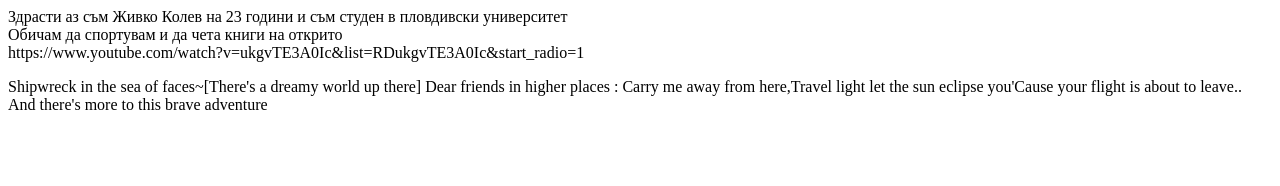
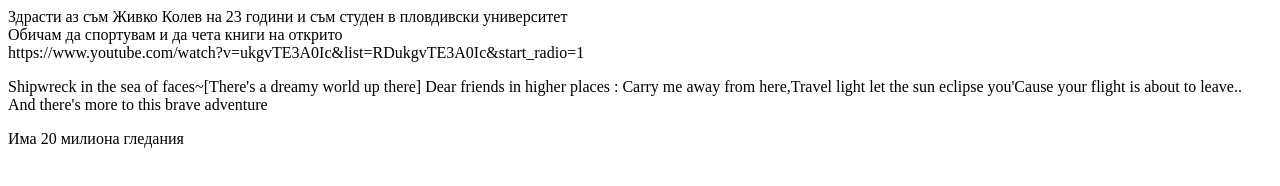
Before and after one commit to TheJokerPs29/stu2001321061, a plain HTML site: page index.html in a window 1280 px wide. Drawn offline with Linux system fonts and the light colour scheme.

Commit message:
Информация за гледания

```diff
--- a/index.html
+++ b/index.html
@@ -24,6 +24,10 @@ Carry me away from here,Travel light let the sun eclipse you'Cause your flight i
 And there's more to this brave adventure</p>
         </div>
 
+        <div>
+            Има 20 милиона гледания
+        </div>
+
 
 </body>
 </html>
```
